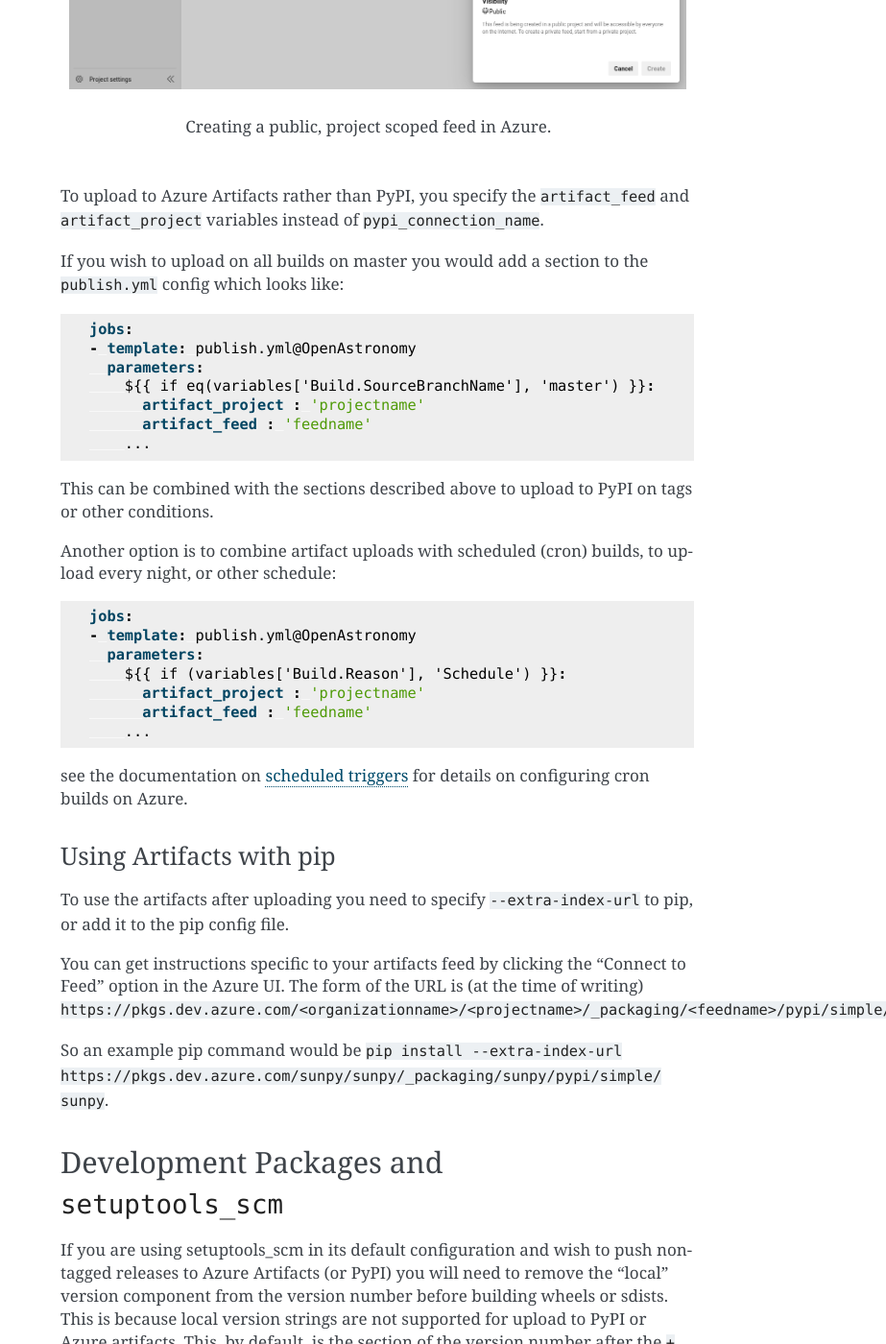
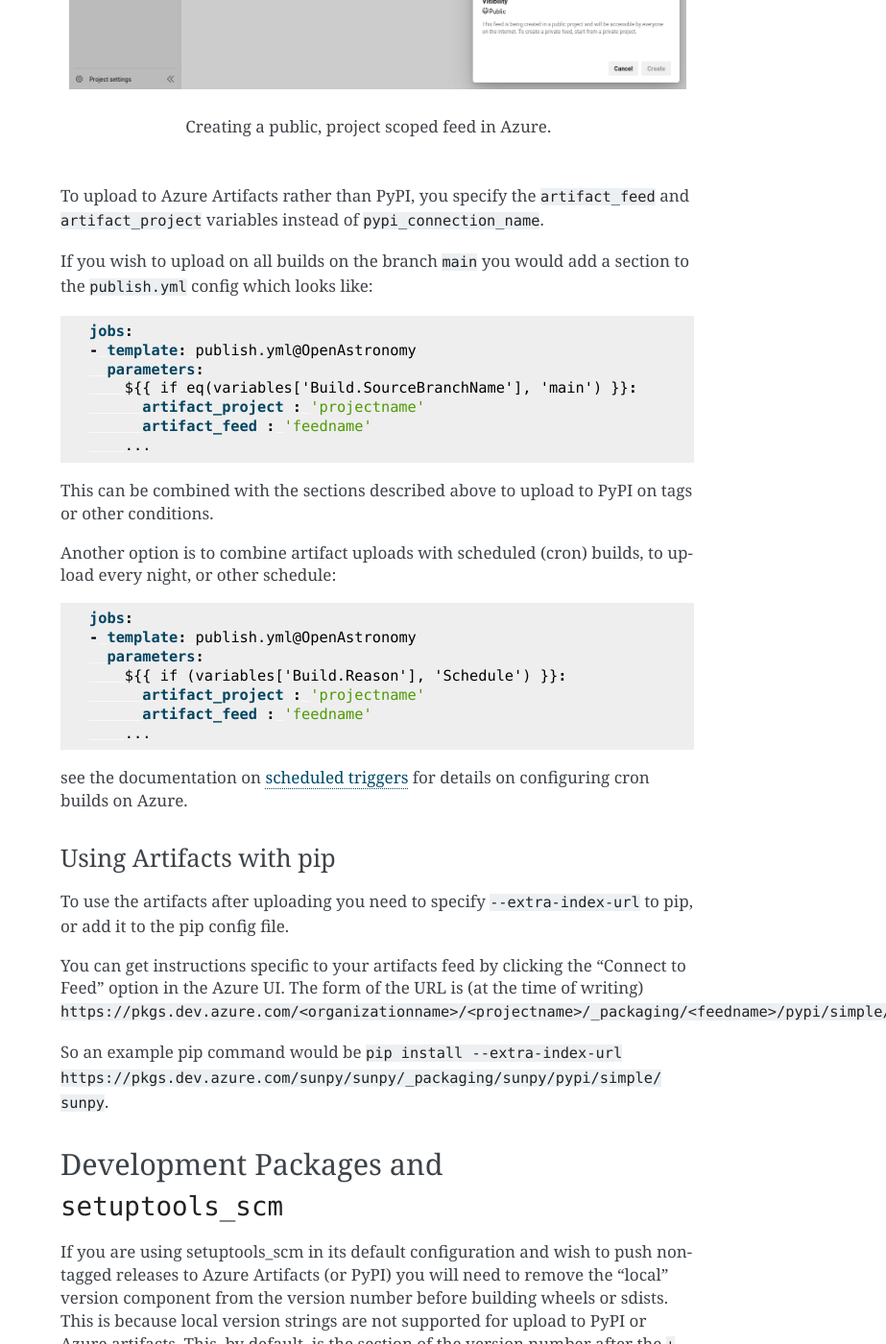
Before and after one commit to OpenAstronomy/azure-pipelines-templates, a Sphinx documentation site: the page built from docs/publish.rst, in a window 1280 px wide and 1400 px high, scrolled down 4407 px. Shown: the whole window at 96% size, without its empty margins (357-1280 px from the left). Built offline with Sphinx 7.4.7, drawn with Linux system fonts in a browser that asks for light colours; some of the changed text lies outside the part shown.

Commit message:
Update default branch links
Signed-off-by: Conor MacBride <conor@macbride.me>

```diff
--- a/docs/publish.rst
+++ b/docs/publish.rst
@@ -200,14 +200,14 @@ If you want to make this feed public, so that unauthenticated users can access i
 To upload to Azure Artifacts rather than PyPI, you specify the ``artifact_feed`` and ``artifact_project`` variables instead of ``pypi_connection_name``.
 
 
-If you wish to upload on all builds on master you would add a section to the ``publish.yml`` config which looks like:
+If you wish to upload on all builds on the branch ``main`` you would add a section to the ``publish.yml`` config which looks like:
 
 .. code:: yaml
 
     jobs:
     - template: publish.yml@OpenAstronomy
       parameters:
-        ${{ if eq(variables['Build.SourceBranchName'], 'master') }}:
+        ${{ if eq(variables['Build.SourceBranchName'], 'main') }}:
           artifact_project : 'projectname'
           artifact_feed : 'feedname'
         ...
@@ -255,7 +255,7 @@ Using this your config block would look like:
     jobs:
     - template: publish.yml@OpenAstronomy
       parameters:
-        ${{ if eq(variables['Build.SourceBranchName'], 'master') }}:
+        ${{ if eq(variables['Build.SourceBranchName'], 'main') }}:
           artifact_project : 'projectname'
           artifact_feed : 'feedname'
           remove_local_scheme: true
--- a/docs/setup.rst
+++ b/docs/setup.rst
@@ -8,7 +8,7 @@ want to find out about how to use the templates, you can jump ahead to
 Before we start setting up Azure Pipelines, we need to make sure that an
 ``azure-pipelines.yml`` file exists somewhere in the main (upstream) repository
 you are setting up. This can be problematic in that you may not want to add a
-configuration file to your ``master`` branch until you know it works properly.
+configuration file to your default branch until you know it works properly.
 Instead, you will likely want to create the configuration file in a branch of
 your fork, and then iterate on it in a pull request to your main repository.
 
```
Also changed, not shown: 1 other file.
